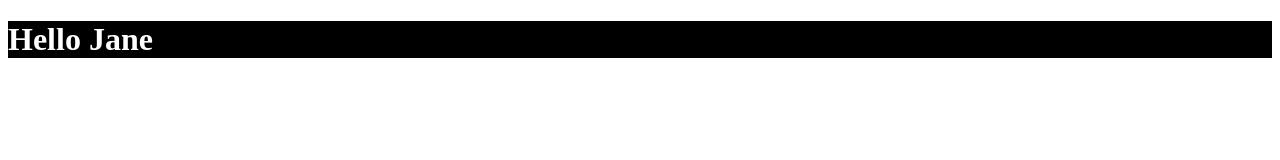
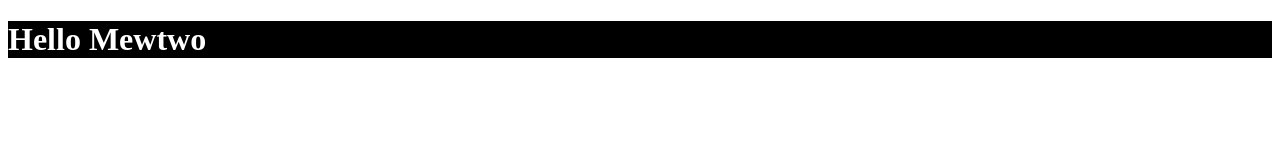
Before and after one commit to Mewtwo35/Job-Coach, a React app: page / in a window 1280 px wide. Shown: the top 160 px of the page. Built offline with nearby package versions, Linux system fonts and the light colour scheme; the HTML template or start-up script is replaced by a standard one.

Commit message:
fix: updated deprecated react dom render to create root

```diff
--- a/src/App.tsx
+++ b/src/App.tsx
@@ -1,15 +1,10 @@
 import * as React from 'react';
 
-interface Props {
-  name: string;
-}
-
-class App extends React.Component<Props> {
+class App extends React.Component {
   render() {
-    const { name } = this.props;
     return (
       <>
-        <h1>Hello {name}</h1>
+        <h1>Hello Mewtwo</h1>
       </>
     );
   }
--- a/src/index.tsx
+++ b/src/index.tsx
@@ -1,8 +1,10 @@
 import * as React from 'react';
-import * as ReactDOM from "react-dom";
+import { createRoot } from 'react-dom/client';
 
 import App from './App';
-import "./styles.css";
+import './styles.css';
 
-var mountNode = document.getElementById("app");
-ReactDOM.render(<App name="Jane" />, mountNode);
+const rootElement = document.getElementById('app');
+const root = createRoot(rootElement as Element);
+
+root.render(<App />);
```
